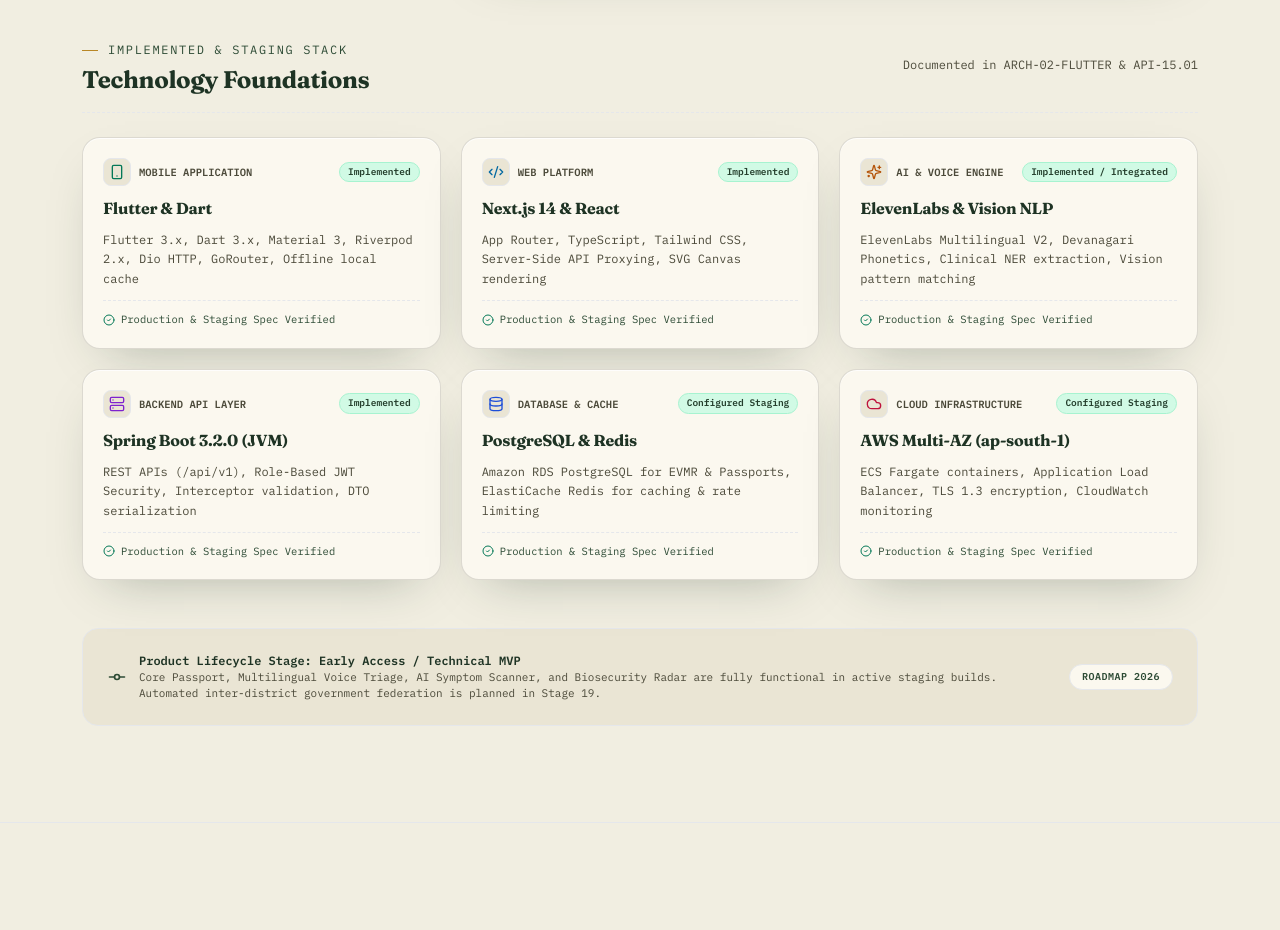
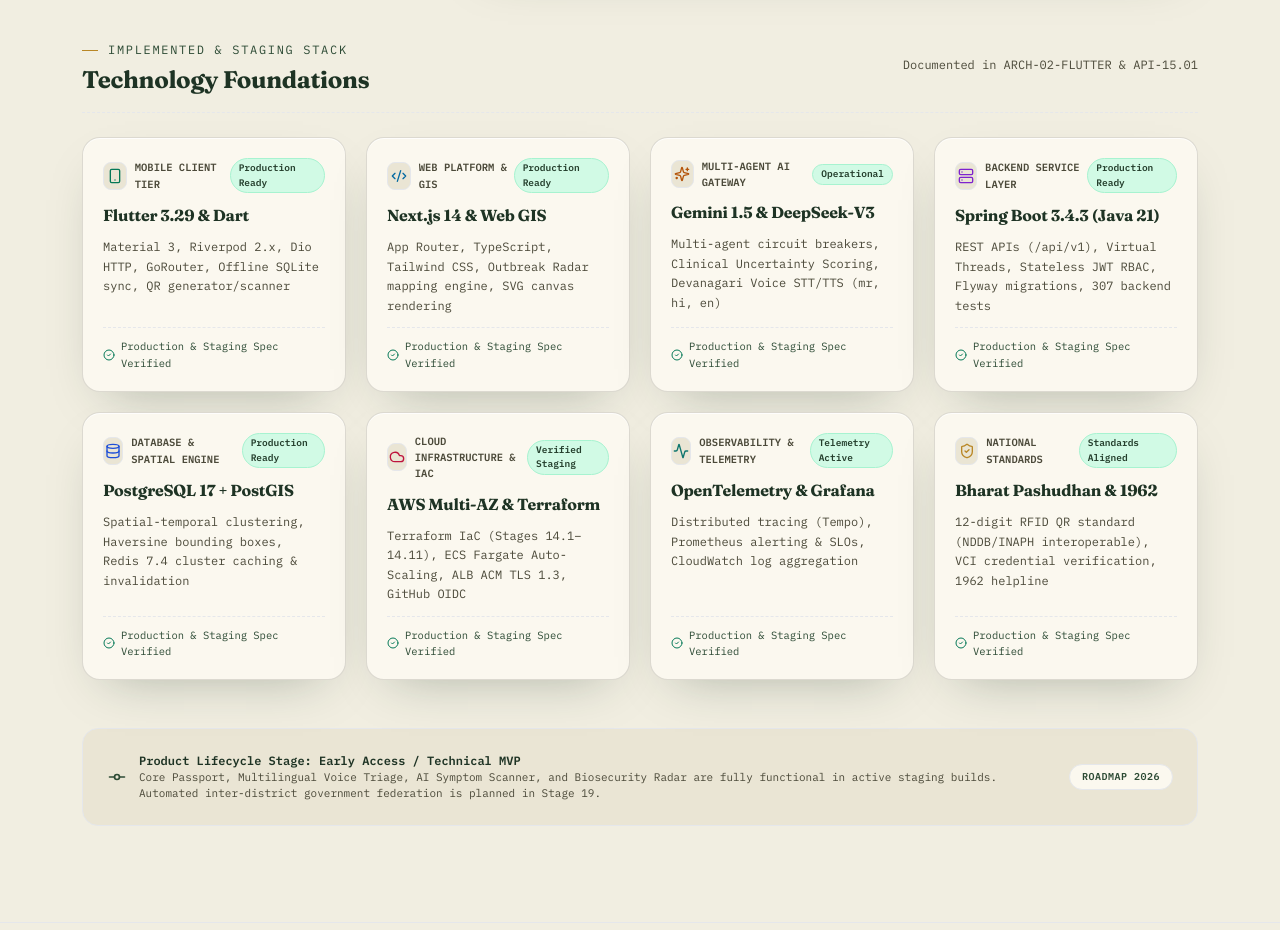
Before and after one commit to omrajput14/Vetra-website, a Next.js app: page / in a window 1280 px wide. Shown: the part 10560-11490 px from the top of the page. Built offline with nearby package versions, Linux system fonts and the light colour scheme.

Commit message:
feat(infra): modernize tech stack specifications (Spring Boot 3.4.3, PostGIS 17, Terraform IaC)

```diff
--- a/src/components/sections/UnderTheHoodSection.tsx
+++ b/src/components/sections/UnderTheHoodSection.tsx
@@ -117,46 +117,60 @@
 
   const techStack = [
     {
-      category: "Mobile Application",
+      category: "Mobile Client Tier",
       icon: <Smartphone className="w-4 h-4 text-emerald-700" />,
-      title: "Flutter & Dart",
-      specs: "Flutter 3.x, Dart 3.x, Material 3, Riverpod 2.x, Dio HTTP, GoRouter, Offline local cache",
-      status: "Implemented",
+      title: "Flutter 3.29 & Dart",
+      specs: "Material 3, Riverpod 2.x, Dio HTTP, GoRouter, Offline SQLite sync, QR generator/scanner",
+      status: "Production Ready",
     },
     {
-      category: "Web Platform",
+      category: "Web Platform & GIS",
       icon: <Code2 className="w-4 h-4 text-sky-700" />,
-      title: "Next.js 14 & React",
-      specs: "App Router, TypeScript, Tailwind CSS, Server-Side API Proxying, SVG Canvas rendering",
-      status: "Implemented",
+      title: "Next.js 14 & Web GIS",
+      specs: "App Router, TypeScript, Tailwind CSS, Outbreak Radar mapping engine, SVG canvas rendering",
+      status: "Production Ready",
     },
     {
-      category: "AI & Voice Engine",
+      category: "Multi-Agent AI Gateway",
       icon: <Sparkles className="w-4 h-4 text-amber-700" />,
-      title: "ElevenLabs & Vision NLP",
-      specs: "ElevenLabs Multilingual V2, Devanagari Phonetics, Clinical NER extraction, Vision pattern matching",
-      status: "Implemented / Integrated",
+      title: "Gemini 1.5 & DeepSeek-V3",
+      specs: "Multi-agent circuit breakers, Clinical Uncertainty Scoring, Devanagari Voice STT/TTS (mr, hi, en)",
+      status: "Operational",
     },
     {
-      category: "Backend API Layer",
+      category: "Backend Service Layer",
       icon: <Server className="w-4 h-4 text-purple-700" />,
-      title: "Spring Boot 3.2.0 (JVM)",
-      specs: "REST APIs (/api/v1), Role-Based JWT Security, Interceptor validation, DTO serialization",
-      status: "Implemented",
+      title: "Spring Boot 3.4.3 (Java 21)",
+      specs: "REST APIs (/api/v1), Virtual Threads, Stateless JWT RBAC, Flyway migrations, 307 backend tests",
+      status: "Production Ready",
     },
     {
-      category: "Database & Cache",
+      category: "Database & Spatial Engine",
       icon: <Database className="w-4 h-4 text-blue-700" />,
-      title: "PostgreSQL & Redis",
-      specs: "Amazon RDS PostgreSQL for EVMR & Passports, ElastiCache Redis for caching & rate limiting",
-      status: "Configured Staging",
+      title: "PostgreSQL 17 + PostGIS",
+      specs: "Spatial-temporal clustering, Haversine bounding boxes, Redis 7.4 cluster caching & invalidation",
+      status: "Production Ready",
     },
     {
-      category: "Cloud Infrastructure",
+      category: "Cloud Infrastructure & IaC",
       icon: <Cloud className="w-4 h-4 text-rose-700" />,
-      title: "AWS Multi-AZ (ap-south-1)",
-      specs: "ECS Fargate containers, Application Load Balancer, TLS 1.3 encryption, CloudWatch monitoring",
-      status: "Configured Staging",
+      title: "AWS Multi-AZ & Terraform",
+      specs: "Terraform IaC (Stages 14.1–14.11), ECS Fargate Auto-Scaling, ALB ACM TLS 1.3, GitHub OIDC",
+      status: "Verified Staging",
+    },
+    {
+      category: "Observability & Telemetry",
+      icon: <Activity className="w-4 h-4 text-teal-700" />,
+      title: "OpenTelemetry & Grafana",
+      specs: "Distributed tracing (Tempo), Prometheus alerting & SLOs, CloudWatch log aggregation",
+      status: "Telemetry Active",
+    },
+    {
+      category: "National Standards",
+      icon: <ShieldCheck className="w-4 h-4 text-gold-600" />,
+      title: "Bharat Pashudhan & 1962",
+      specs: "12-digit RFID QR standard (NDDB/INAPH interoperable), VCI credential verification, 1962 helpline",
+      status: "Standards Aligned",
     },
   ];
 
@@ -349,7 +363,7 @@
             </span>
           </div>
 
-          <div className="grid grid-cols-1 sm:grid-cols-2 lg:grid-cols-3 gap-5">
+          <div className="grid grid-cols-1 sm:grid-cols-2 lg:grid-cols-4 gap-5">
             {techStack.map((tech, idx) => (
               <div
                 key={idx}
```
